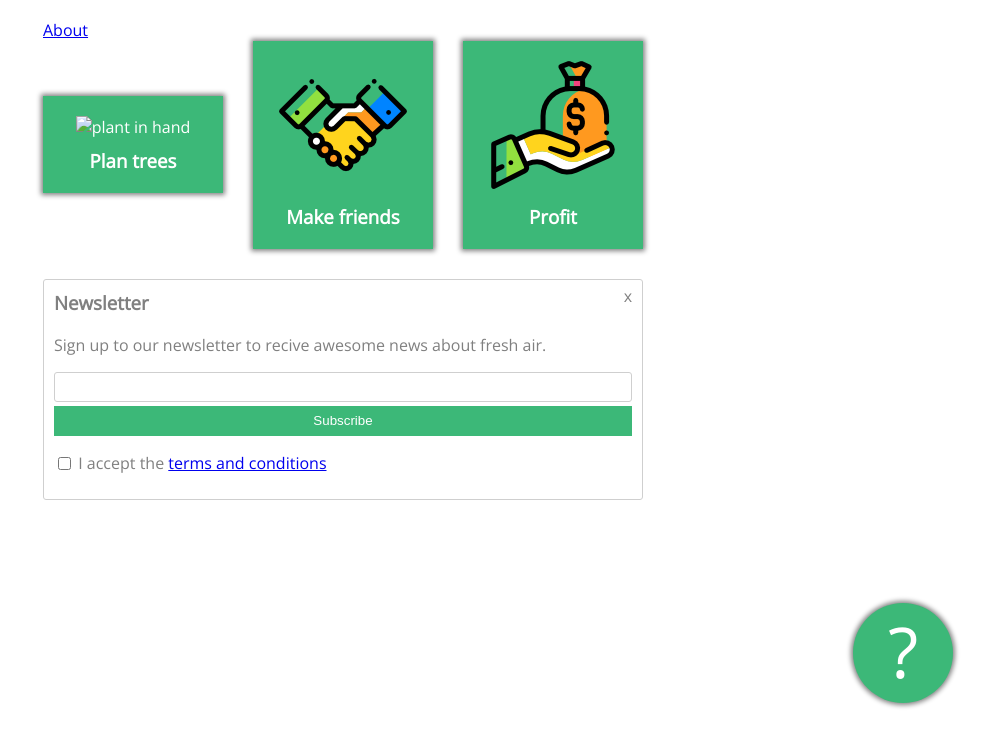
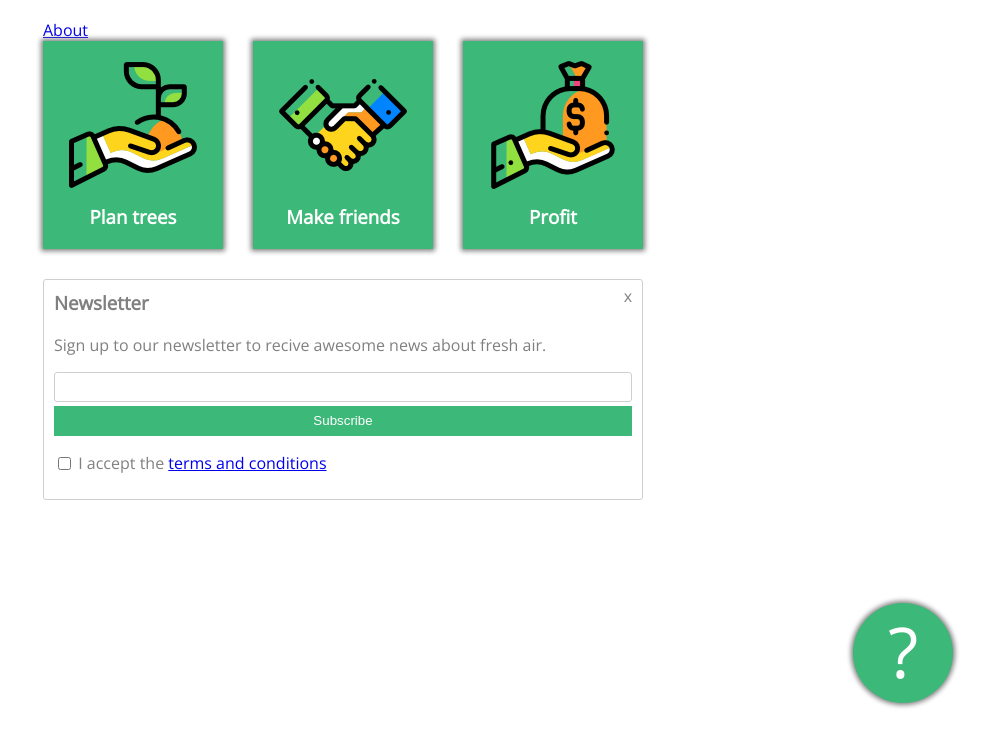
Before and after one commit to patrikbiblak/AwesomeLandingPage, a plain HTML site: page index.html in a window 1280 px wide. Shown: the part 67-800 px from the top of the page, without its empty margins (297-1280 px from the left). Drawn offline with nearby package versions, Linux system fonts and the light colour scheme; the site is published under a folder, as on GitHub Pages, so addresses that start at the root find nothing.

Commit message:
Updated index.html
I updated a stucked image on website

```diff
--- a/index.html
+++ b/index.html
@@ -16,7 +16,7 @@
   <a href="about.html">About</a>
   <div id="card-holder">
     <div class="card">
-      <img src="/images/tree.png" alt="plant in hand">
+      <img src="images/tree.png" alt="plant in hand">
       <h3>Plan trees</h3>
     </div>
     <div class="card">
```
